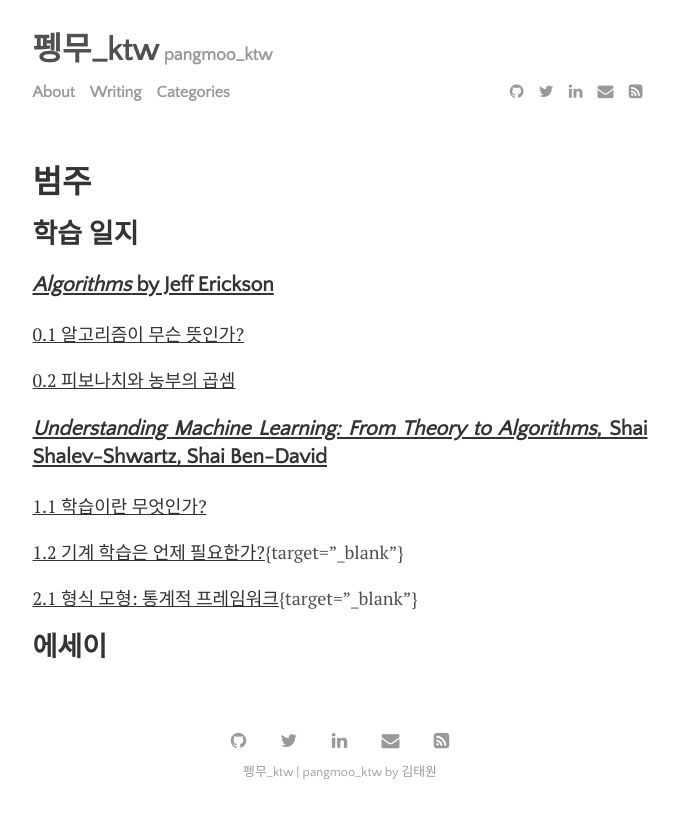
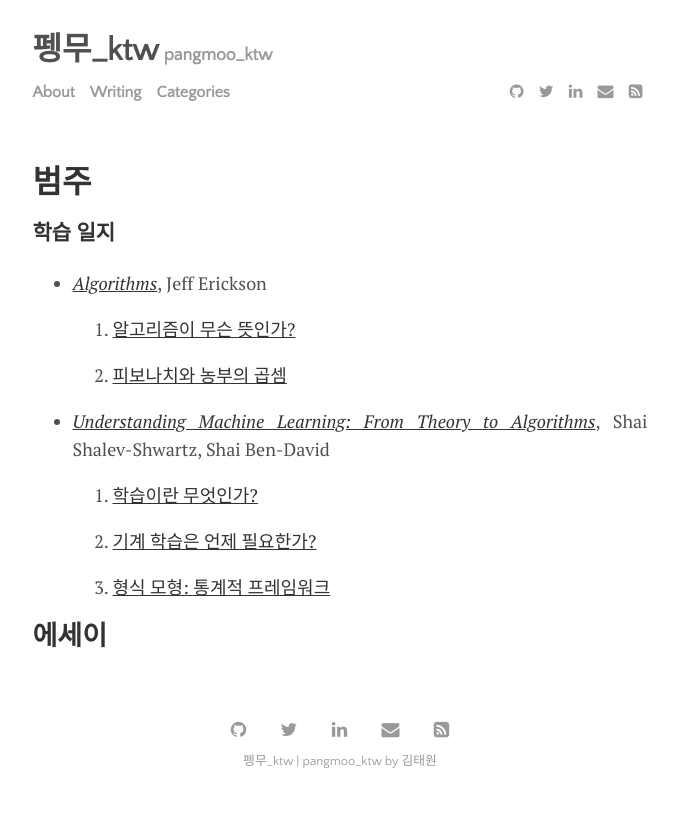
Before and after one commit to pangmoo-KTW/pangmoo-KTW, a Jekyll site: the page built from menu/categories.md, in a window 1280 px wide. Shown: the top 819 px of the page, without its empty margins (300-979 px from the left). Built offline with Jekyll 4.4.1, drawn with Linux system fonts in a browser that asks for light colours.

Commit message:
20230706_01

```diff
--- a/menu/categories.md
+++ b/menu/categories.md
@@ -4,20 +4,20 @@ title: 범주
 permalink: /categories
 ---
 
-## 학습 일지
+### 학습 일지
 
-### [*Algorithms* by Jeff Erickson](https://jeffe.cs.illinois.edu/teaching/algorithms/book/Algorithms-JeffE.pdf){:target="_blank"}
+* [*Algorithms*](https://jeffe.cs.illinois.edu/teaching/algorithms/book/Algorithms-JeffE.pdf){:target="_blank"}, Jeff Erickson
 
-[0.1 알고리즘이 무슨 뜻인가?](https://pangmoo-ktw.github.io/pangmoo-KTW/alg01){:target="_blank"}
+	1. [알고리즘이 무슨 뜻인가?](https://pangmoo-ktw.github.io/pangmoo-KTW/alg01){:target="_blank"}
 
-[0.2 피보나치와 농부의 곱셈](https://pangmoo-ktw.github.io/pangmoo-KTW/alg02){:target="_blank"}
+	2. [피보나치와 농부의 곱셈](https://pangmoo-ktw.github.io/pangmoo-KTW/alg02){:target="_blank"}
 
-### [*Understanding Machine Learning: From Theory to Algorithms*, Shai Shalev-Shwartz, Shai Ben-David](https://www.cs.huji.ac.il/~shais/UnderstandingMachineLearning/understanding-machine-learning-theory-algorithms.pdf){:target="_blank"}
+* [*Understanding Machine Learning: From Theory to Algorithms*](https://www.cs.huji.ac.il/~shais/UnderstandingMachineLearning/understanding-machine-learning-theory-algorithms.pdf){:target="_blank"}, Shai Shalev-Shwartz, Shai Ben-David
 
-[1.1 학습이란 무엇인가?](https://pangmoo-ktw.github.io/pangmoo-KTW/uml0){:target="_blank"}
+	1. [학습이란 무엇인가?](https://pangmoo-ktw.github.io/pangmoo-KTW/uml0){:target="_blank"}
 
-[1.2 기계 학습은 언제 필요한가?](https://pangmoo-ktw.github.io/pangmoo-KTW/uml02){target="_blank"}
+	2. [기계 학습은 언제 필요한가?](https://pangmoo-ktw.github.io/pangmoo-KTW/uml02){:target="_blank"}
 
-[2.1 형식 모형: 통계적 프레임워크](https://pangmoo-ktw.github.io/pangmoo-KTW/uml21){target="_blank"}
+	3. [형식 모형: 통계적 프레임워크](https://pangmoo-ktw.github.io/pangmoo-KTW/uml21){:target="_blank"}
 
 ## 에세이
```
Also changed, not shown: _posts/2023-07-05-uml21.md (+3 -3 lines).
